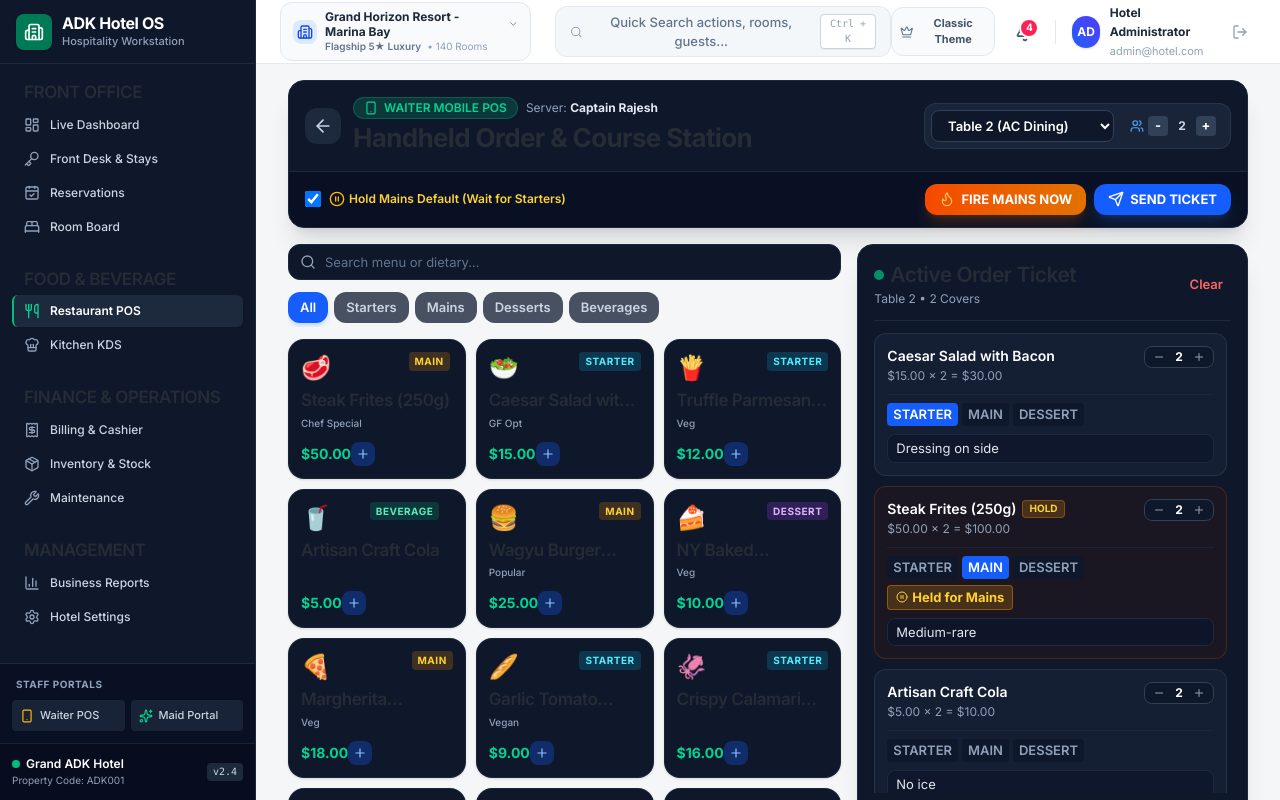
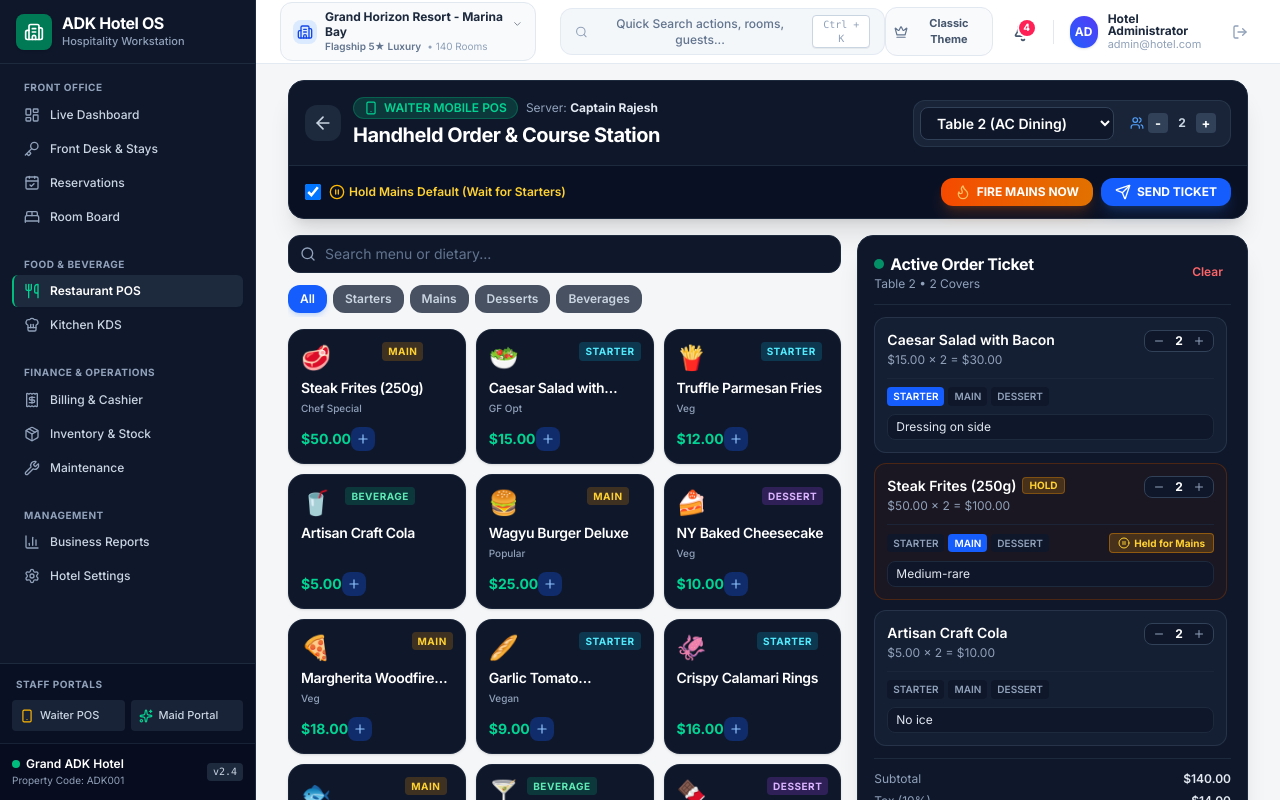
Before and after one commit to adksoftwares/hotel-os-platform, a Next.js app in the folder frontend/: page /pos/waiter in a window 1280 px wide. Built offline with nearby package versions, Linux system fonts and the light colour scheme; sample sign-in values are in the browser's storage.

Commit message:
fix(typography): resolve text contrast issue on dark cards by scoping headings to color inherit and @layer base

```diff
--- a/frontend/src/app/(dashboard)/pos/waiter/page.tsx
+++ b/frontend/src/app/(dashboard)/pos/waiter/page.tsx
@@ -255,7 +255,7 @@ export default function WaiterHandheldPOS() {
                 </span>
                 <span className="text-xs text-slate-400">Server: <strong className="text-slate-200">{waiterName}</strong></span>
               </div>
-              <h1 className="text-xl font-bold text-white tracking-tight mt-0.5 flex items-center gap-2">
+              <h1 className="text-xl font-bold !text-white tracking-tight mt-0.5 flex items-center gap-2">
                 Handheld Order & Course Station
               </h1>
             </div>
@@ -382,7 +382,7 @@ export default function WaiterHandheldPOS() {
                       {item.course}
                     </span>
                   </div>
-                  <h3 className="font-semibold text-white text-sm line-clamp-1 group-hover:text-blue-300 transition">
+                  <h3 className="font-semibold !text-white text-sm line-clamp-1 group-hover:!text-blue-300 transition">
                     {item.name}
                   </h3>
                   {item.dietary && (
@@ -408,7 +408,7 @@ export default function WaiterHandheldPOS() {
             <div>
               <div className="flex items-center gap-1.5">
                 <span className="w-2.5 h-2.5 rounded-full bg-emerald-500 animate-pulse"></span>
-                <h2 className="font-bold text-white text-base">Active Order Ticket</h2>
+                <h2 className="font-bold !text-white text-base">Active Order Ticket</h2>
               </div>
               <p className="text-xs text-slate-400">{selectedTable} • {guestCovers} Covers</p>
             </div>
--- a/frontend/src/app/human-ui.css
+++ b/frontend/src/app/human-ui.css
@@ -54,13 +54,14 @@ body {
 }
 
 /* Page hierarchy */
+@layer base {
   h1,
   h2,
   h3,
   h4,
   h5,
   h6 {
-  color: var(--text-primary);
+    color: inherit;
     letter-spacing: -0.025em;
     text-wrap: balance;
   }
@@ -97,7 +98,6 @@ small,
   .text-caption {
     font-size: 12px;
     line-height: 1.5;
-  color: var(--text-secondary);
   }
 
   label {
@@ -112,6 +112,7 @@ textarea,
   button {
     font-size: 13px;
     line-height: 1.45;
+  }
 }
 
 .hotel-price,
```
Also changed, not shown: frontend/public/sw.js. Lines whose indentation alone changed are shown as unchanged.
